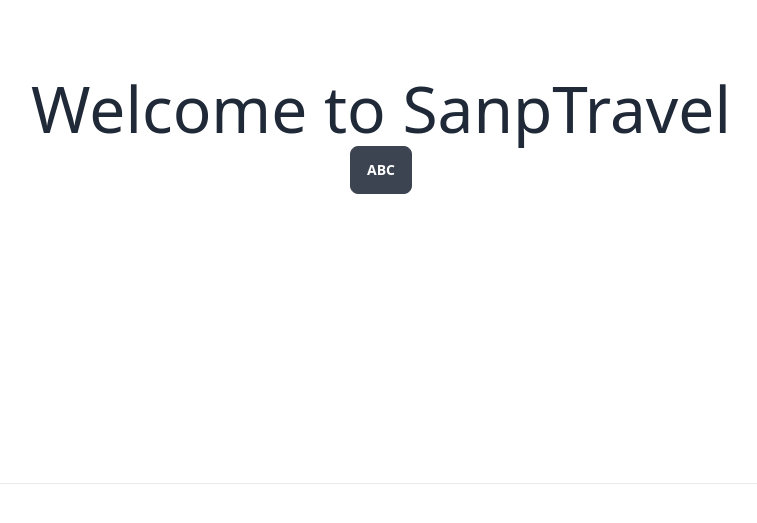
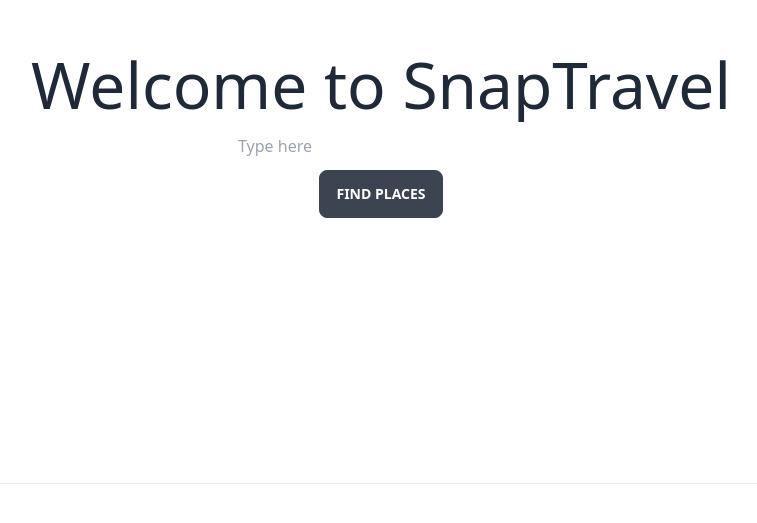
Before and after one commit to Dheer-Rajpoot/travel-app-hackathon2022, a Next.js app: page / in a window 1280 px wide. Shown: the part 217-740 px from the top of the page, without its empty margins (259-1016 px from the left). Built offline with nearby package versions, Linux system fonts and the light colour scheme.

Commit message:
Pr amends

```diff
--- a/package.json
+++ b/package.json
@@ -17,6 +17,7 @@
     "autoprefixer": "^10.4.13",
     "daisyui": "^2.42.1",
     "postcss": "^8.4.19",
+    "prettier": "2.8.1",
     "tailwindcss": "^3.2.4",
     "typescript": "4.5.4"
   }
--- a/pages/index.tsx
+++ b/pages/index.tsx
@@ -1,25 +1,16 @@
+import { Dashboard } from '../src/Component/Dashboard'
 import styles from '../styles/Home.module.css'
 
 export default function Home() {
   return (
     <div className={styles.container}>
       <main className={styles.main}>
-        <h1 className={styles.title}>
-
-          Welcome to SanpTravel
-        </h1>
-
-      <button className='btn'>
-        abc
-      </button>
-
-
-
-
+      <h1 className={styles.title}>
+Welcome to SnapTravel
+</h1>
+      <Dashboard />
       </main>
-
       <footer className={styles.footer}>
-
       </footer>
     </div>
   )
--- /dev/null
+++ b/src/Component/Dashboard.tsx
@@ -0,0 +1,45 @@
+import React, { useEffect, useState } from "react"
+
+export const Dashboard=()=>{
+    const [callAPi, setCallAPi] = useState(false);
+    const [url, setUrl] = useState("");
+    const [content, setContent] = useState({});
+    useEffect(() => {
+        if(callAPi)
+        {
+const requestOptions = {
+    method: 'POST',
+    headers: { 'Content-Type': 'application/json','Ocp-Apim-Subscription-Key':'777b4362895e407cad30cff5e985ebbe' },
+    body: JSON.stringify({ url: url})
+};
+fetch('https://eastus.api.cognitive.microsoft.com/vision/v3.2/analyze?details=Landmarks&language=en&model-version=latest', requestOptions)
+    .then(response => response.json())
+    .then(data => {console.log("data",data)
+         setContent(data)});
+        }
+      }, [callAPi,url]);
+
+
+
+
+const onClick=()=>{
+    if(url)
+    {    setCallAPi(true)};
+}
+
+const handleChange=(e : React.ChangeEvent<HTMLInputElement>)=>{
+    setCallAPi(false)
+  setUrl(e.target?.value)
+}
+
+return(
+    <>
+
+<input type="text" id="imageUrl" name="imageUrl"  onChange={handleChange} value={url} placeholder="Type here" className ="input w-full max-w-xs" />
+
+<button className='btn' onClick={onClick}>
+ Find Places
+</button>
+
+</>)
+}
```
